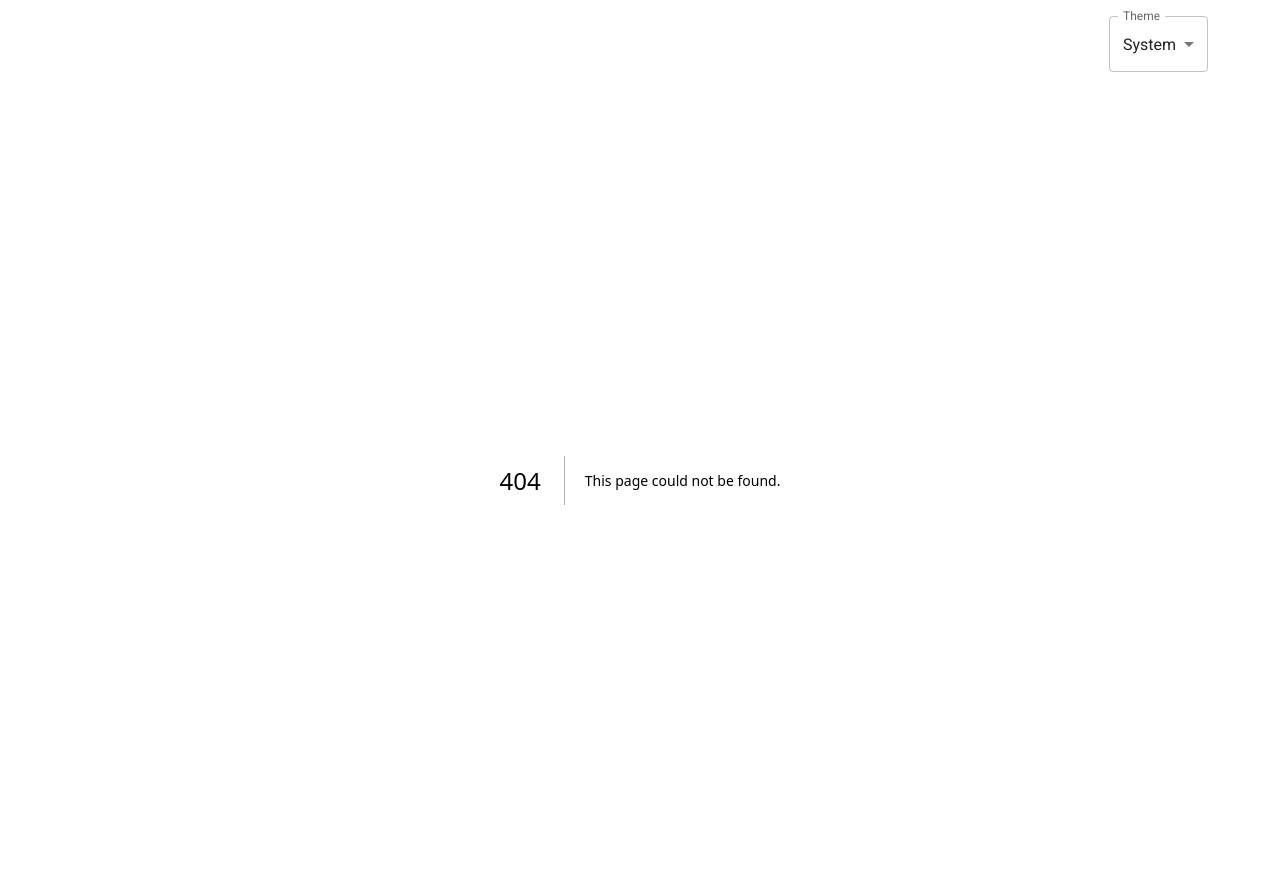
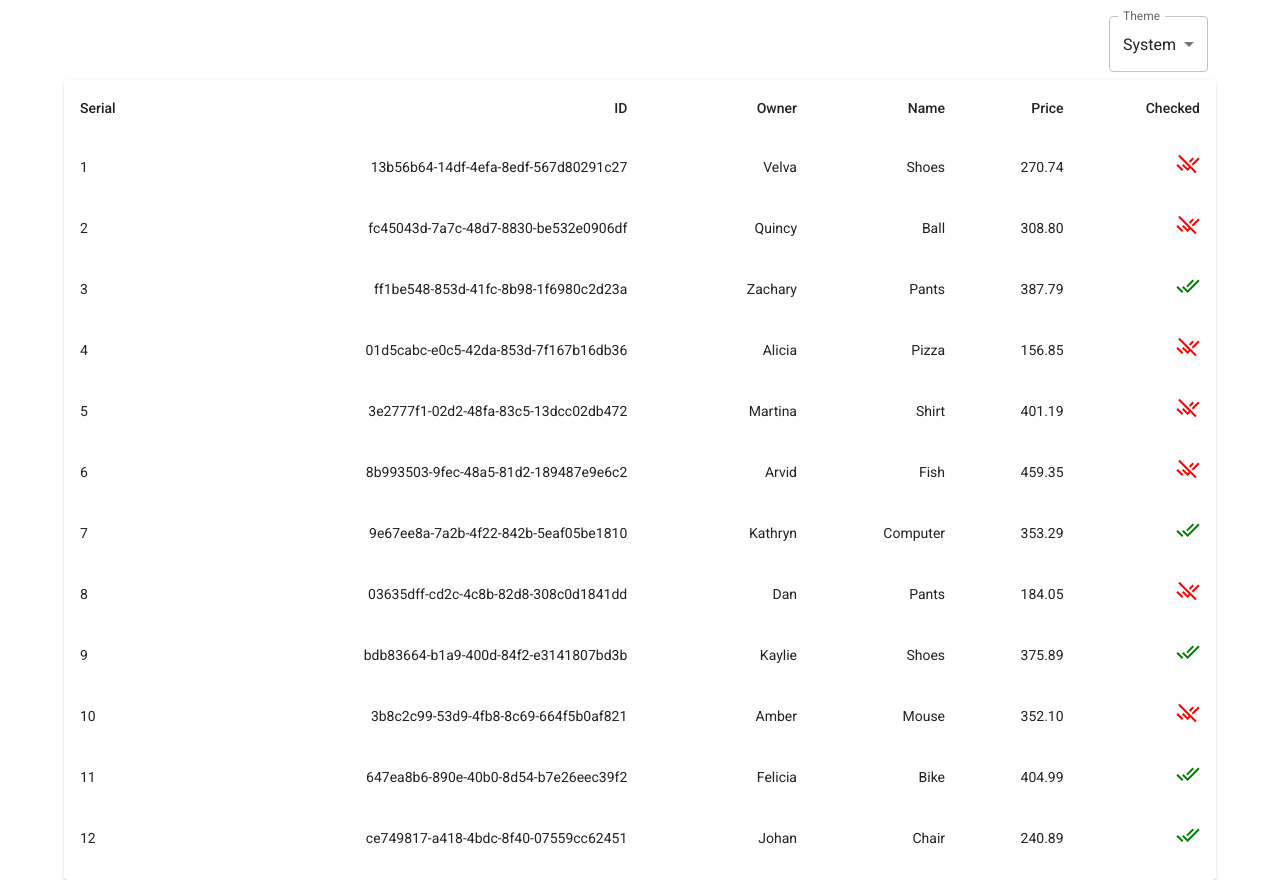
Before and after one commit to JaberChowdhury/NextJs_project, a Next.js app: page /defaulttable in a window 1280 px wide. Before the commit this address had no page. Built offline with nearby package versions, Linux system fonts and the light colour scheme; what @mui/material-nextjs would draw is missing.

Commit message:
add: implement new table component and update product data generation logic

```diff
--- /dev/null
+++ b/app/defaulttable/page.tsx
@@ -0,0 +1,54 @@
+import React from "react";
+import product, { type PRODUCT } from "@/data/product";
+import RemoveDoneIcon from "@mui/icons-material/RemoveDone";
+import Table from "@mui/material/Table";
+import DoneAllIcon from "@mui/icons-material/DoneAll";
+import TableBody from "@mui/material/TableBody";
+import TableCell from "@mui/material/TableCell";
+import TableContainer from "@mui/material/TableContainer";
+import TableHead from "@mui/material/TableHead";
+import TableRow from "@mui/material/TableRow";
+import Paper from "@mui/material/Paper";
+
+export default function BasicTable() {
+  return (
+    <TableContainer sx={{ maxHeight: "100vh" }} component={Paper}>
+      <Table stickyHeader sx={{ minWidth: 650 }} aria-label="simple table">
+        <TableHead>
+          <TableRow>
+            <TableCell>Serial</TableCell>
+            <TableCell align="right">ID</TableCell>
+            <TableCell align="right">Owner</TableCell>
+            <TableCell align="right">Name</TableCell>
+            <TableCell align="right">Price</TableCell>
+            <TableCell align="right">Checked</TableCell>
+          </TableRow>
+        </TableHead>
+        <TableBody>
+          {product.map((row: PRODUCT, dataid) => (
+            <TableRow
+              key={row.id}
+              sx={{
+                border: "0px solid transparent",
+                "&:last-child td, &:last-child th": { border: 0 },
+              }}
+            >
+              <TableCell component="th" scope="row">
+                {dataid + 1}
+              </TableCell>
+              <TableCell align="right">{row.id}</TableCell>
+              <TableCell align="right">{row.owner}</TableCell>
+              <TableCell align="right">{row.name}</TableCell>
+              <TableCell align="right">{row.price}</TableCell>
+              <TableCell align="right">
+                {(row.checked && <DoneAllIcon sx={{ color: "green" }} />) || (
+                  <RemoveDoneIcon sx={{ color: "red" }} />
+                )}
+              </TableCell>
+            </TableRow>
+          ))}
+        </TableBody>
+      </Table>
+    </TableContainer>
+  );
+}
--- a/data/product.ts
+++ b/data/product.ts
@@ -17,7 +17,7 @@ for (let i = 0; i < limit; i++) {
     price: faker.commerce.price({ min: 100, max: 500 }),
     id: crypto.randomUUID(),
     owner: faker.person.firstName(),
-    checked: false,
+    checked: Math.random() < 0.5,
   };
   product.push(data);
 }
--- a/package.json
+++ b/package.json
@@ -11,6 +11,7 @@
   "dependencies": {
     "@emotion/react": "^11.14.0",
     "@emotion/styled": "^11.14.0",
+    "@mui/icons-material": "^6.4.0",
     "@mui/material": "^6.4.0",
     "@mui/material-nextjs": "^6.3.1",
     "next": "15.1.2",
--- a/theme.ts
+++ b/theme.ts
@@ -31,6 +31,13 @@ const theme = createTheme({
         },
       },
     },
+    MuiTableCell: {
+      styleOverrides: {
+        root: {
+          borderBottom: "none", // Remove bottom border from all TableCells
+        },
+      },
+    },
   },
 });
 
```
Also changed, not shown: app/page.tsx (+7 -47 lines), 1 other file (tests, documents, lock files or other folders).
